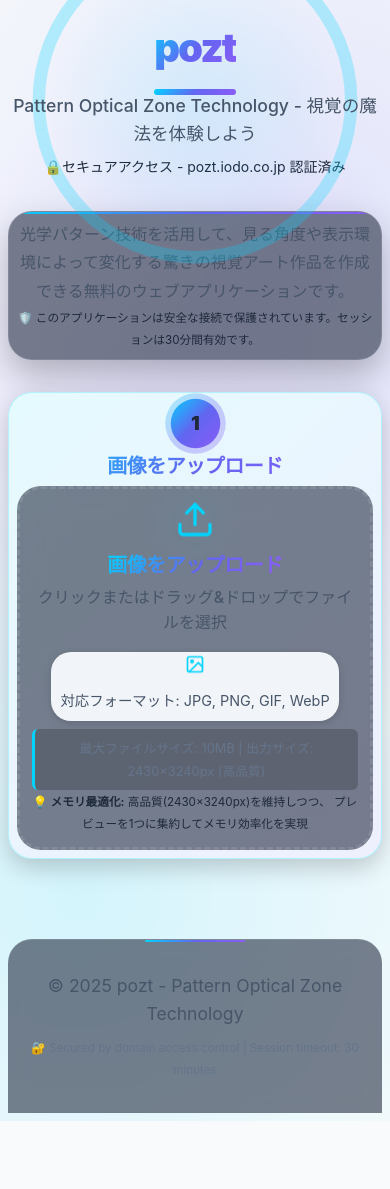
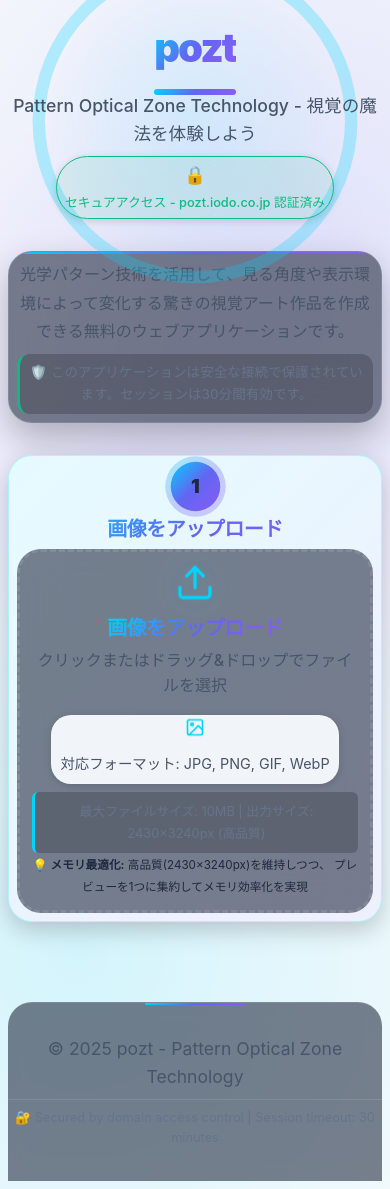
Before and after one commit to lilseedabe/pozt, a React (Create React App) app in the folder frontend/: page / in a window 390 px wide. Before the commit the page ends 1121 px from the top, so only its background shows below. Built offline with nearby package versions, Linux system fonts and the light colour scheme; no server answers.

Commit message:
Update App.css

```diff
--- a/frontend/src/styles/App.css
+++ b/frontend/src/styles/App.css
@@ -390,3 +390,135 @@
     box-shadow: var(--shadow-md);
   }
 }
+
+/* App.cssに追加するセキュリティ関連スタイル */
+
+/* アクセス制御情報 */
+.access-control-info {
+  margin-top: var(--space-lg);
+  display: flex;
+  justify-content: center;
+  animation: fadeIn 1s ease-out 0.6s both;
+  opacity: 0;
+}
+
+.access-info-badge {
+  display: flex;
+  align-items: center;
+  gap: var(--space-sm);
+  padding: var(--space-sm) var(--space-lg);
+  background: rgba(16, 185, 129, 0.1);
+  border: 1px solid var(--accent-success);
+  border-radius: var(--radius-full);
+  color: var(--accent-success);
+  font-size: 0.9rem;
+  font-weight: 500;
+  backdrop-filter: blur(10px);
+  box-shadow: var(--shadow-sm);
+  transition: all var(--transition-normal);
+}
+
+.access-info-badge:hover {
+  background: rgba(16, 185, 129, 0.15);
+  transform: translateY(-2px);
+  box-shadow: var(--shadow-md);
+}
+
+.security-icon {
+  font-size: 1.1rem;
+  animation: pulse 3s infinite;
+}
+
+.security-text {
+  white-space: nowrap;
+}
+
+/* セキュリティ通知 */
+.security-notice {
+  margin-top: var(--space-md);
+  padding: var(--space-md);
+  background: rgba(0, 0, 0, 0.2);
+  border-radius: var(--radius-md);
+  text-align: center;
+  border-left: 3px solid var(--accent-success);
+}
+
+.security-notice small {
+  color: var(--text-muted);
+  font-size: 0.85rem;
+  display: flex;
+  align-items: center;
+  justify-content: center;
+  gap: var(--space-xs);
+}
+
+/* フッターセキュリティ情報 */
+.footer-security {
+  margin-top: var(--space-md);
+  padding-top: var(--space-md);
+  border-top: 1px solid var(--border-primary);
+  display: flex;
+  align-items: center;
+  justify-content: center;
+  gap: var(--space-sm);
+}
+
+.footer-security small {
+  color: var(--text-muted);
+  font-size: 0.8rem;
+  display: flex;
+  align-items: center;
+  gap: var(--space-xs);
+}
+
+/* セキュリティアニメーション */
+@keyframes securityPulse {
+  0% {
+    box-shadow: 0 0 0 0 rgba(16, 185, 129, 0.4);
+  }
+  70% {
+    box-shadow: 0 0 0 10px rgba(16, 185, 129, 0);
+  }
+  100% {
+    box-shadow: 0 0 0 0 rgba(16, 185, 129, 0);
+  }
+}
+
+.access-info-badge .security-icon {
+  animation: securityPulse 2s infinite;
+}
+
+/* レスポンシブ対応 */
+@media (max-width: 768px) {
+  .access-control-info {
+    margin: var(--space-md) var(--space-md) 0;
+  }
+
+  .access-info-badge {
+    padding: var(--space-xs) var(--space-md);
+    font-size: 0.8rem;
+  }
+
+  .security-text {
+    white-space: normal;
+    text-align: center;
+  }
+
+  .footer-security {
+    flex-direction: column;
+    gap: var(--space-xs);
+  }
+}
+
+@media (max-width: 480px) {
+  .security-notice small {
+    flex-direction: column;
+    gap: var(--space-xs);
+  }
+
+  .access-info-badge {
+    flex-direction: column;
+    gap: var(--space-xs);
+    text-align: center;
+  }
+}
```
